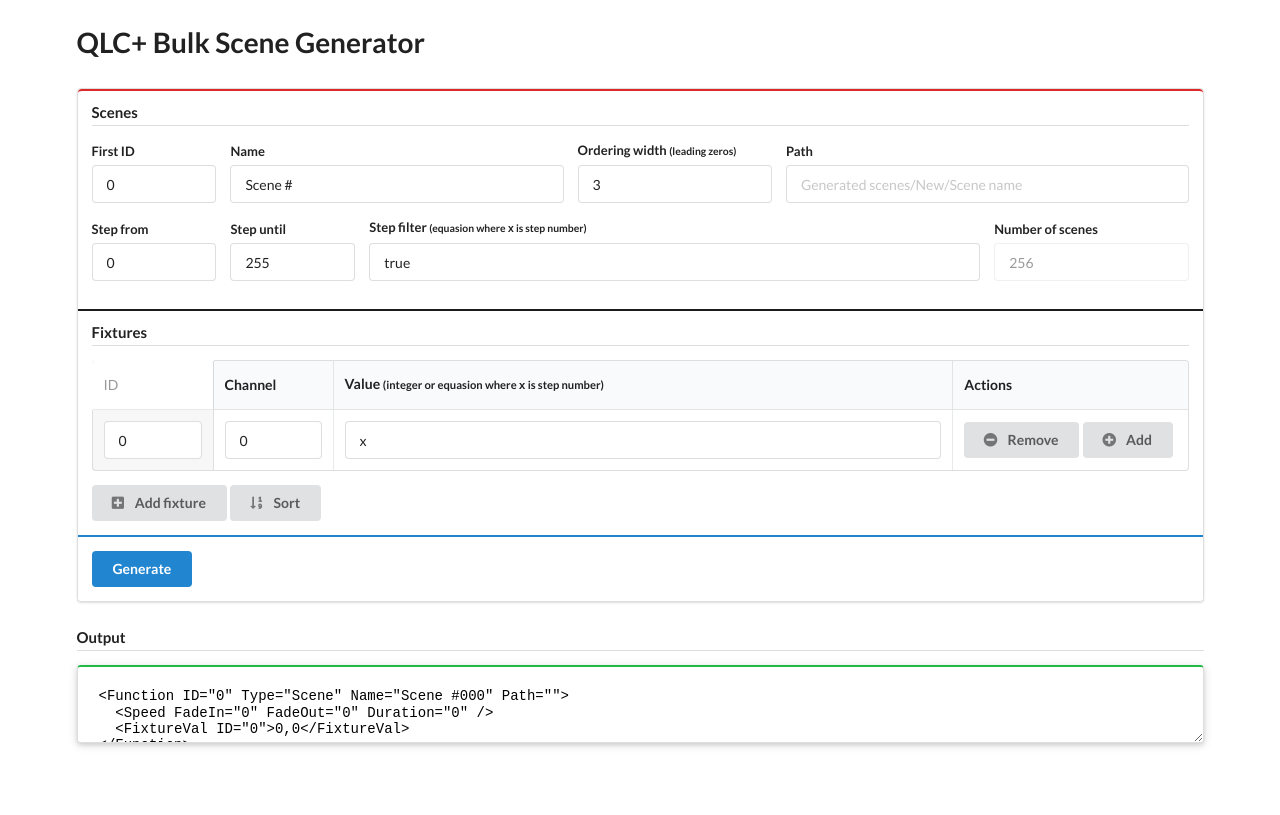
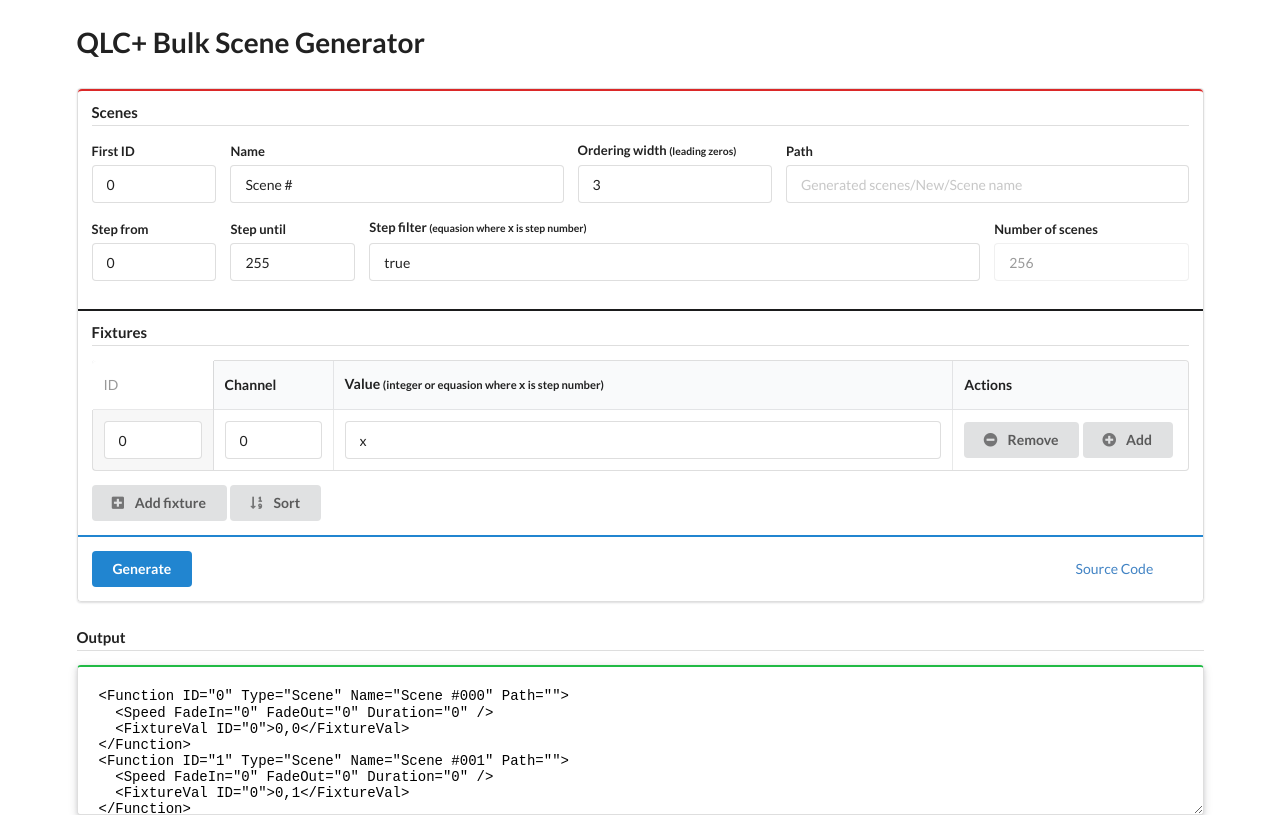
Before and after one commit to Tymek/QLC-Bulk-Scene-Generator, a Vue app: page / in a window 1280 px wide. Built offline with nearby package versions, Linux system fonts and the light colour scheme; what semantic-ui-vue would draw is missing.

Commit message:
GitHub Pages badge

```diff
--- a/src/components/Form/index.vue
+++ b/src/components/Form/index.vue
@@ -3,10 +3,18 @@
     <ScenesFieldset @change="handleScenesChange" />
     <FixturesFieldset @change="handleFixturesChange" initialState="formState.fixtures" />
     <!-- <ChaserFieldset @change="handleChaserChange" /> -->
-    <div class="ui blue segment">
-      <div class="ui primary button" @click="generate">Generate</div>
-      <!-- <div class="ui button">Reset form</div>
-      <div class="ui button">Reset fixture ID</div> -->
+    <div class="ui blue buttons grid segment">
+      <div class="left floated column">
+        <div class="ui primary button" @click="generate">Generate</div>
+        <!-- <div class="ui button">Reset form</div>
+        <div class="ui button">Reset fixture ID</div> -->
+      </div>
+
+      <div class="right floated badge column">
+        <div class="badge content" ref="badge">
+          <a class="github-button" href="https://github.com/Tymek/QLC-Bulk-Scene-Generator/" data-size="large">Source Code</a>
+        </div>
+      </div>
     </div>
   </form>
 </template>
@@ -16,6 +24,16 @@
     display: flex;
     flex-direction: column;
     justify-content: flex-end;
+  }
+</style>
+<style scoped>
+  .badge.column {
+    min-width: 138px;
+  }
+  .badge.content {
+    display: flex;
+    align-items: center;
+    min-height: 100%
   }
 </style>
 
@@ -67,10 +85,18 @@
     },
     generate () {
       this.$emit('submit', this.formState)
+    },
+    addGithubButtonScript () {
+      let githubButtonScript = document.createElement('script')
+      githubButtonScript.setAttribute('src', 'https://buttons.github.io/buttons.js')
+      githubButtonScript.setAttribute('async', 'async')
+      githubButtonScript.setAttribute('defer', 'defer')
+      this.$refs.badge.appendChild(githubButtonScript)
     }
   },
   mounted () {
     this.generate()
+    this.addGithubButtonScript()
   },
   components: {
     ScenesFieldset,
--- a/src/components/Output.vue
+++ b/src/components/Output.vue
@@ -8,13 +8,14 @@
   </div>
 </template>
 
-<style>
+<style scoped>
   #output {
     padding-top: 1rem;
     margin-bottom: 3rem;
   }
-  #output textarea {
+  textarea {
     font-family: monospace;
+    min-height: 150px;
   }
 </style>
 
--- a/vue.config.js
+++ b/vue.config.js
@@ -1,4 +1,5 @@
 module.exports = {
   baseUrl: '/QLC-Bulk-Scene-Generator/',
-  outputDir: 'docs'
+  outputDir: 'docs',
+  productionSourceMap: false,
 }
```
Also changed, not shown: 9 other files (tests, documents, lock files or other folders).
